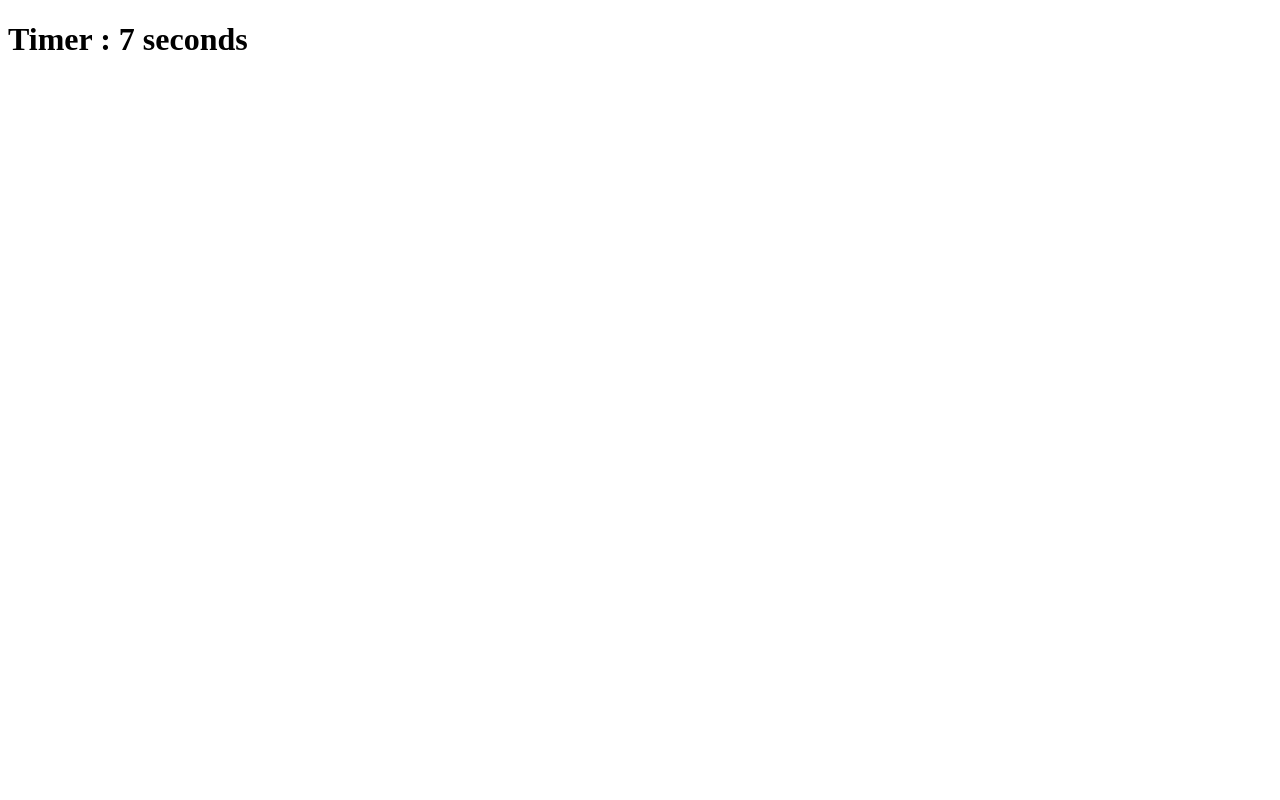
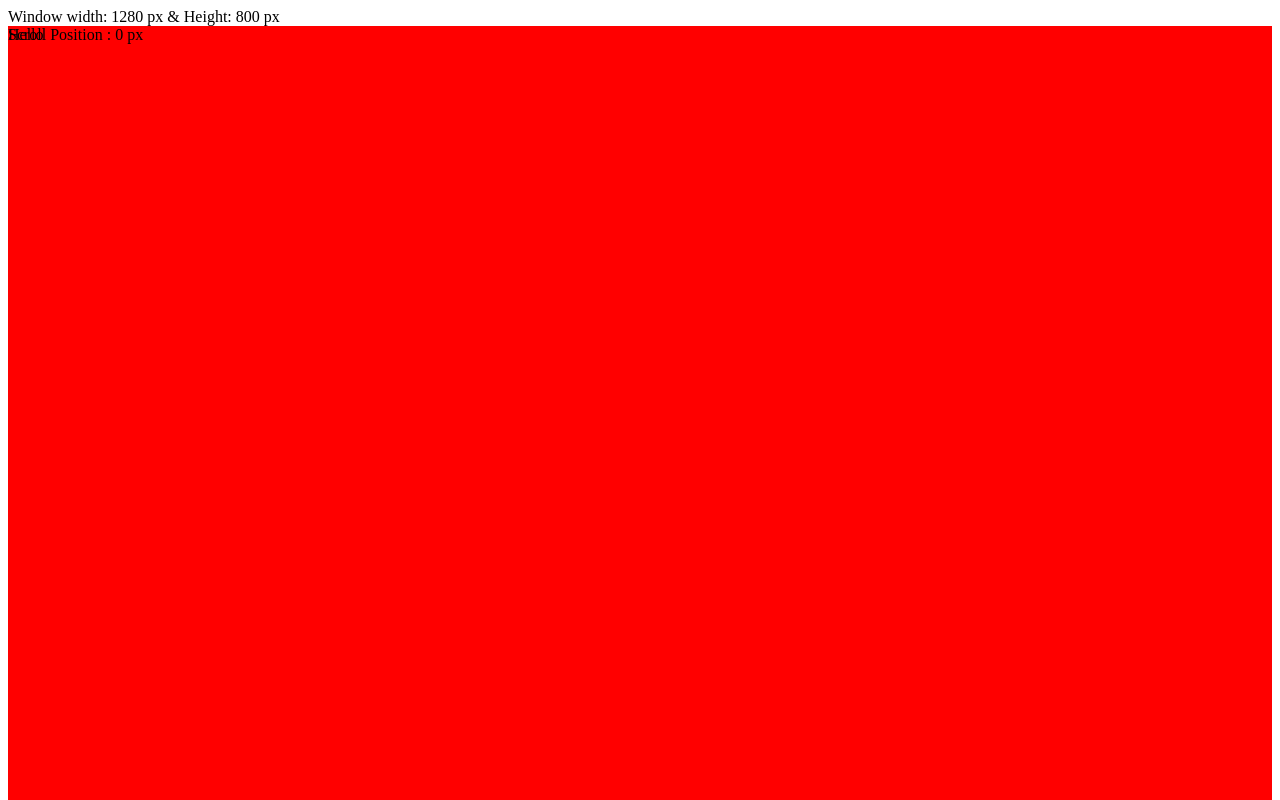
Before and after one commit to jaydipchangani/MERN, a React (Create React App) app in the folder React/my-app/: page / in a window 1280 px wide. Shown: the top 800 px of the page. Built offline with nearby package versions, Linux system fonts and the light colour scheme; the HTML template or start-up script is replaced by a standard one.

Commit message:
Add Window component to display viewport dimensions and scroll position

```diff
--- a/React/my-app/src/Practice/Temp.jsx
+++ b/React/my-app/src/Practice/Temp.jsx
@@ -4,6 +4,7 @@ import ToggleButton from "./useState/ToggleButton"
 import UserDetailForm from "./useState/UserDetailForm"
 import API from "./useEffect/API"
 import Clock from "./useEffect/Clock"
+import Window from "./useEffect/Window"
 function Temp() {
 
   return (
@@ -13,9 +14,9 @@ function Temp() {
     <ToDo/>
     <ToggleButton/>
     <UserDetailForm/>*/}
-    {/*<API/>*/}
+    {/*<API/> <Clock/>*/}
 
-      <Clock/>
+      <Window/>
 
     </div>
   )
--- /dev/null
+++ b/React/my-app/src/Practice/useEffect/Window.jsx
@@ -0,0 +1,40 @@
+import React, { useEffect, useState } from 'react'
+
+function Window() {
+    const[width,setWidth] = useState(window.innerWidth)
+    const[heigth,setHeight] = useState(window.innerHeight)
+
+    const[scrollY,setScrollY] = useState(window.scrollY)
+
+    const[pressKey,setPressKey] =useState('')
+    useEffect(()=>{
+        const handleResize = () => setWidth(window.innerWidth)
+        window.addEventListener('resize',handleResize);
+
+        const handleHeight = () => setHeight(window.innerHeight)
+        window.addEventListener('resize',handleHeight)
+
+        const handleScroll = () => setScrollY(window.scrollY)
+        window.addEventListener('scroll',handleScroll)
+
+        const handleKeyPress =(e) =>setPressKey(e.key)
+        window.addEventListener('keydown',handleKeyPress)
+
+        return () => {window.removeEventListener('resize',handleResize);
+                      window.removeEventListener('resize',handleHeight)
+                      window.removeEventListener('scroll',handleScroll)
+                      window.removeEventListener('keydown',handleKeyPress)
+        }
+    },[])
+  return (
+    <div>
+      Window width: {width} px & Height: {heigth} px
+
+      <div style={{position: 'fixed'}}>Scroll Position : {scrollY} px</div>
+      <div style={{ height: '1000px', backgroundColor: 'red' }}> Hello</div>
+       Key Press :{pressKey}
+    </div>
+  )
+}
+
+export default Window
```
